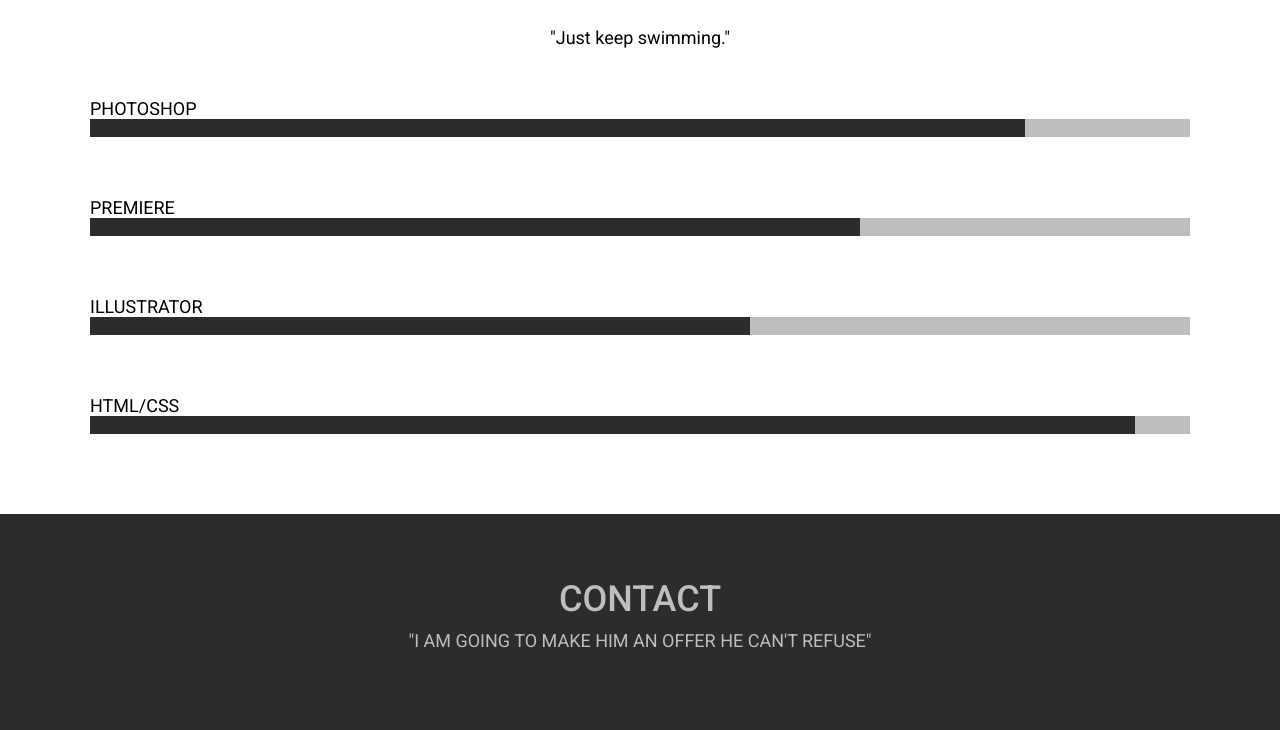
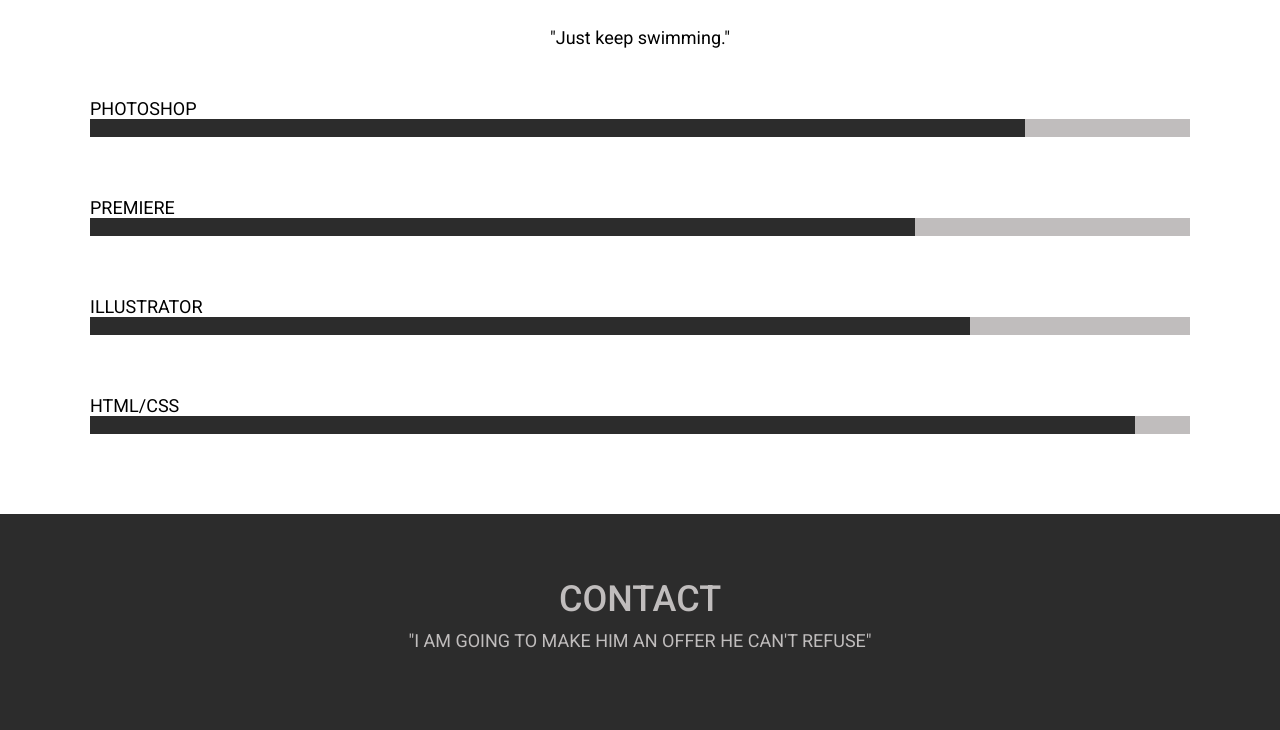
Before and after one commit to ondrejmisak/misak.github.io, a plain HTML site: page index.html in a window 1280 px wide. Shown: the part 4035-4765 px from the top of the page. Drawn offline with nearby package versions, Linux system fonts and the light colour scheme; some packages are replaced by stand-ins of ours.

Commit message:
Update style.css

```diff
--- a/css/style.css
+++ b/css/style.css
@@ -320,12 +320,12 @@ h2 {
 
 /* INDEX */
 .premiere-level {
-    width: 70%;
+    width: 75%;
 }
 
 /* INDEX */
 .ilustrator-level {
-    width: 60%;
+    width: 80%;
 }
 
 /* INDEX */
```
